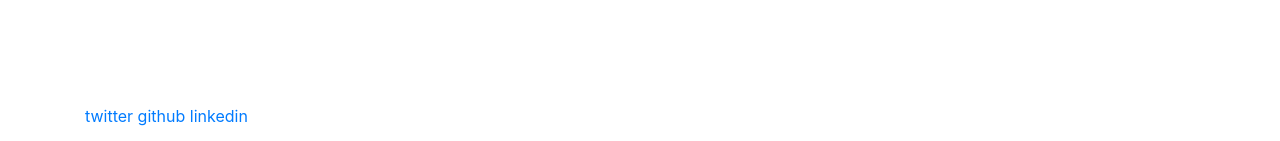
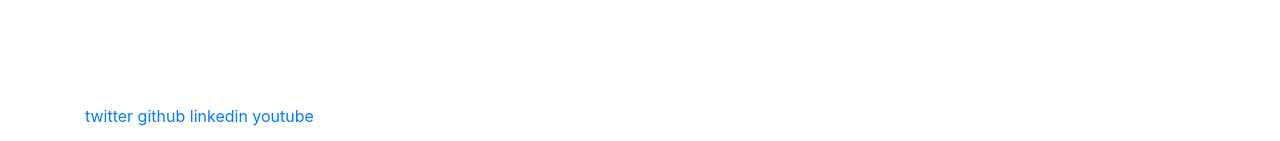
Before and after one commit to drewandersonnz/drewandersonnz.github.io, a Jekyll site: the page built from index.md, in a window 1280 px wide. Shown: the part 756-897 px from the top of the page. Built offline with Jekyll 4.4.1, drawn with Linux system fonts in a browser that asks for light colours.

Commit message:
add youtube channel for managed playlists

```diff
--- a/_layouts/wrapper-bootstrap.html
+++ b/_layouts/wrapper-bootstrap.html
@@ -71,6 +71,7 @@ navlinks:
                 <a href="https://twitter.com/drewandersonnz">twitter</a>
                 <a href="https://github.com/drewandersonnz">github</a>
                 <a href="https://www.linkedin.com/in/drewandersonnz">linkedin</a>
+                <a href="https://www.youtube.com/channel/UCb8H0sN5SQSCgA6GvA8pKGg/playlists?view=1&sort=dd&shelf_id=0">youtube</a>
             </div>
         </footer>
 
```
